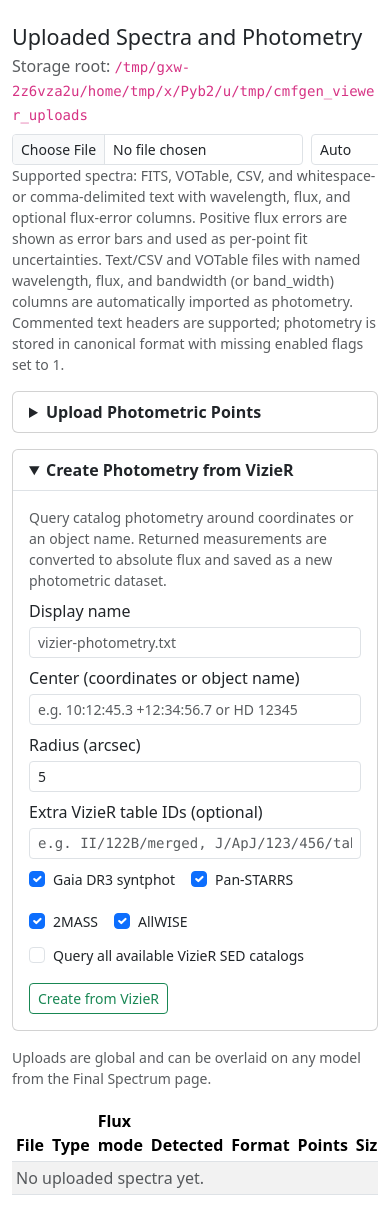
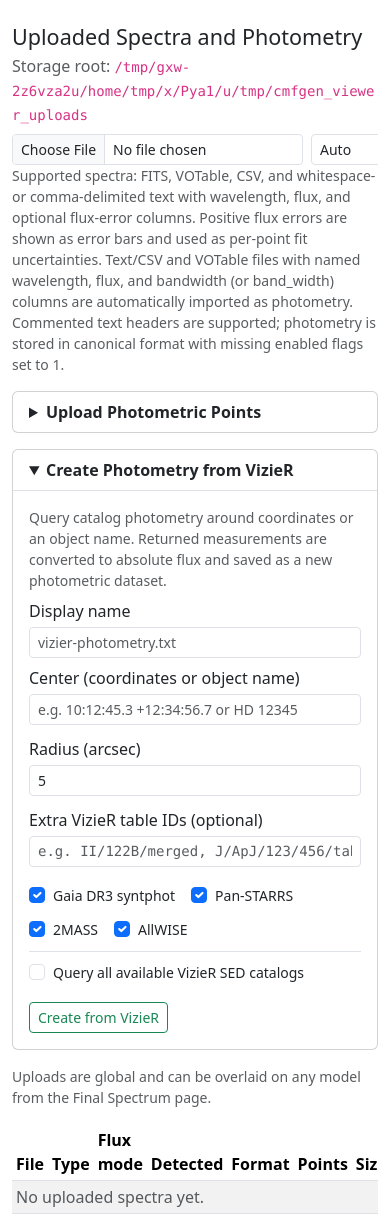
Before and after one commit to karpov-sv/cmfgen_viewer, a Flask app: page /uploads/ in a window 390 px wide, after a click on "Create Photometry from VizieR"; the page is wider, and only the part inside the window is pictured. Shown: the part 96-1322 px from the top of that part. Before the commit the page ends 1291 px from the top of that part, so only its background shows below. Run offline with Flask 3, Linux system fonts and the light colour scheme; data that the repository does not hold is empty; some libraries are stand-ins or nearby versions.

Commit message:
Compact VizieR photometry query controls
Place center, radius, and extra table IDs in a single responsive row. Align the query-all option to the right of the catalog checkboxes with a divider, and stack fields on narrow screens.

Apply the layout through the shared VizieR fields template used by uploads and uploaded-photometry editing. Verified desktop alignment, mobile field containment, and checkbox interaction in the browser; diff checks passed.

```diff
--- a/cmfgen_viewer/static/main.css
+++ b/cmfgen_viewer/static/main.css
@@ -179,6 +179,50 @@ a:focus {
 
 .final-fin-select {
     min-width: 12rem;
+}
+
+.vizier-query-fields {
+    display: grid;
+    grid-template-columns: minmax(0, 1fr) 8rem minmax(0, 1fr);
+    align-items: end;
+    gap: 0.75rem;
+}
+
+.vizier-query-field {
+    min-width: 0;
+}
+
+.vizier-catalog-controls,
+.vizier-catalog-list {
+    display: flex;
+    align-items: center;
+    flex-wrap: wrap;
+    gap: 0.5rem 1rem;
+}
+
+.vizier-catalog-list {
+    flex: 1 1 auto;
+}
+
+.vizier-all-catalogs {
+    margin-left: auto;
+    padding-left: 2rem;
+    border-left: 1px solid #dee2e6;
+}
+
+@media (max-width: 767px) {
+    .vizier-query-fields {
+        grid-template-columns: minmax(0, 1fr);
+    }
+
+    .vizier-all-catalogs {
+        flex: 1 1 100%;
+        margin-left: 0;
+        padding-left: 1.5rem;
+        padding-top: 0.5rem;
+        border-left: 0;
+        border-top: 1px solid #dee2e6;
+    }
 }
 
 .plot-wrap {
--- a/cmfgen_viewer/templates/_vizier_photometry_fields.html
+++ b/cmfgen_viewer/templates/_vizier_photometry_fields.html
@@ -1,6 +1,6 @@
 {% macro vizier_photometry_fields(id_prefix, center, radius_arcsec, table_ids, catalog_options, selected_catalogs, all_catalogs) -%}
-  <div class="row g-2 mb-2">
-    <div class="col-sm-8">
+  <div class="vizier-query-fields mb-3">
+    <div class="vizier-query-field">
       <label for="{{ id_prefix }}-center" class="form-label form-label-sm mb-1">Center (coordinates or object name)</label>
       <input
         id="{{ id_prefix }}-center"
@@ -12,7 +12,7 @@
         required
       >
     </div>
-    <div class="col-sm-4">
+    <div class="vizier-query-field">
       <label for="{{ id_prefix }}-radius-arcsec" class="form-label form-label-sm mb-1">Radius (arcsec)</label>
       <input
         id="{{ id_prefix }}-radius-arcsec"
@@ -26,8 +26,7 @@
         placeholder="5"
       >
     </div>
-  </div>
-  <div class="mb-2">
+    <div class="vizier-query-field">
       <label for="{{ id_prefix }}-table-ids" class="form-label form-label-sm mb-1">Extra VizieR table IDs (optional)</label>
       <input
         id="{{ id_prefix }}-table-ids"
@@ -38,7 +37,9 @@
         placeholder="e.g. II/122B/merged, J/ApJ/123/456/table1"
       >
     </div>
-  <div class="d-flex flex-wrap align-items-center gap-3 mb-2">
+  </div>
+  <div class="vizier-catalog-controls mb-3">
+    <div class="vizier-catalog-list">
       {% for item in catalog_options %}
         <div class="form-check form-check-inline me-0">
           <input
@@ -53,7 +54,7 @@
         </div>
       {% endfor %}
     </div>
-  <div class="form-check mb-3">
+    <div class="form-check vizier-all-catalogs">
       <input
         id="{{ id_prefix }}-all-catalogs"
         name="vizier_all_catalogs"
@@ -64,4 +65,5 @@
       >
       <label for="{{ id_prefix }}-all-catalogs" class="form-check-label small">Query all available VizieR SED catalogs</label>
     </div>
+  </div>
 {%- endmacro %}
```
Lines whose indentation alone changed are shown as unchanged.
